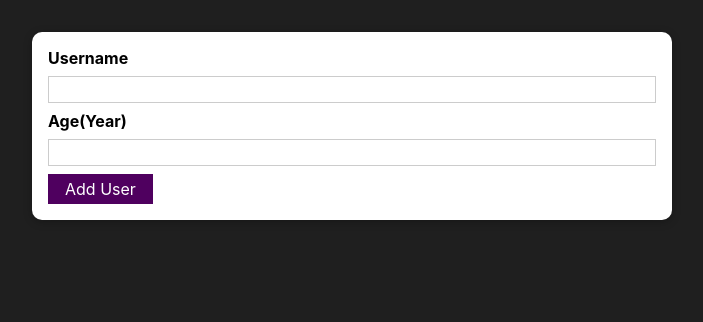
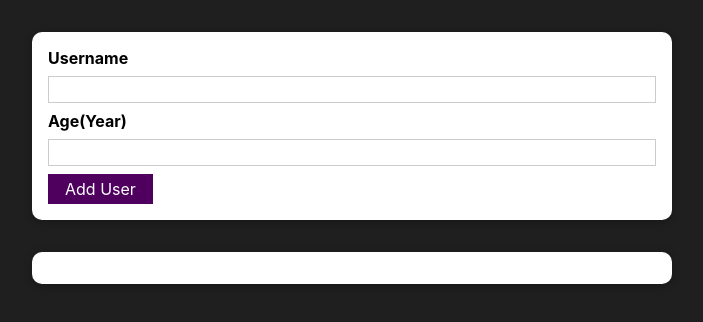
Before and after one commit to glenn-a810/contact-practice, a React (Create React App) app: page / in a window 1280 px wide. Shown: the top 322 px of the page, without its empty margins (288-991 px from the left). Built offline with nearby package versions, Linux system fonts and the light colour scheme.

Commit message:
UserList added

```diff
--- a/src/App.js
+++ b/src/App.js
@@ -1,10 +1,12 @@
 import './App.css'
 import AddUser from './components/Users/AddUser'
+import UsersList from './components/Users/UsersList'
 
 function App() {
   return (
     <div>
       <AddUser />
+      <UsersList users={[]} />
     </div>
   )
 }
--- /dev/null
+++ b/src/components/Users/UserList.module.css
@@ -0,0 +1,16 @@
+.users {
+  margin: 2rem auto;
+  width: 90%;
+  max-width: 40rem;
+}
+
+.users ul {
+  list-style: none;
+  padding: 1rem;
+}
+
+.users li {
+  border: 1px solid #ccc;
+  margin: 0.5rem 0;
+  padding: 0.5rem;
+}
--- /dev/null
+++ b/src/components/Users/UsersList.js
@@ -0,0 +1,18 @@
+import Card from '../UI/Card'
+import styles from './UserList.module.css'
+
+const UsersList = (props) => {
+  return (
+    <Card className={styles.users}>
+      <ul>
+        {props.users.map((user) => (
+          <li>
+            {user.name} ({user.age} years old)
+          </li>
+        ))}
+      </ul>
+    </Card>
+  )
+}
+
+export default UsersList
```
